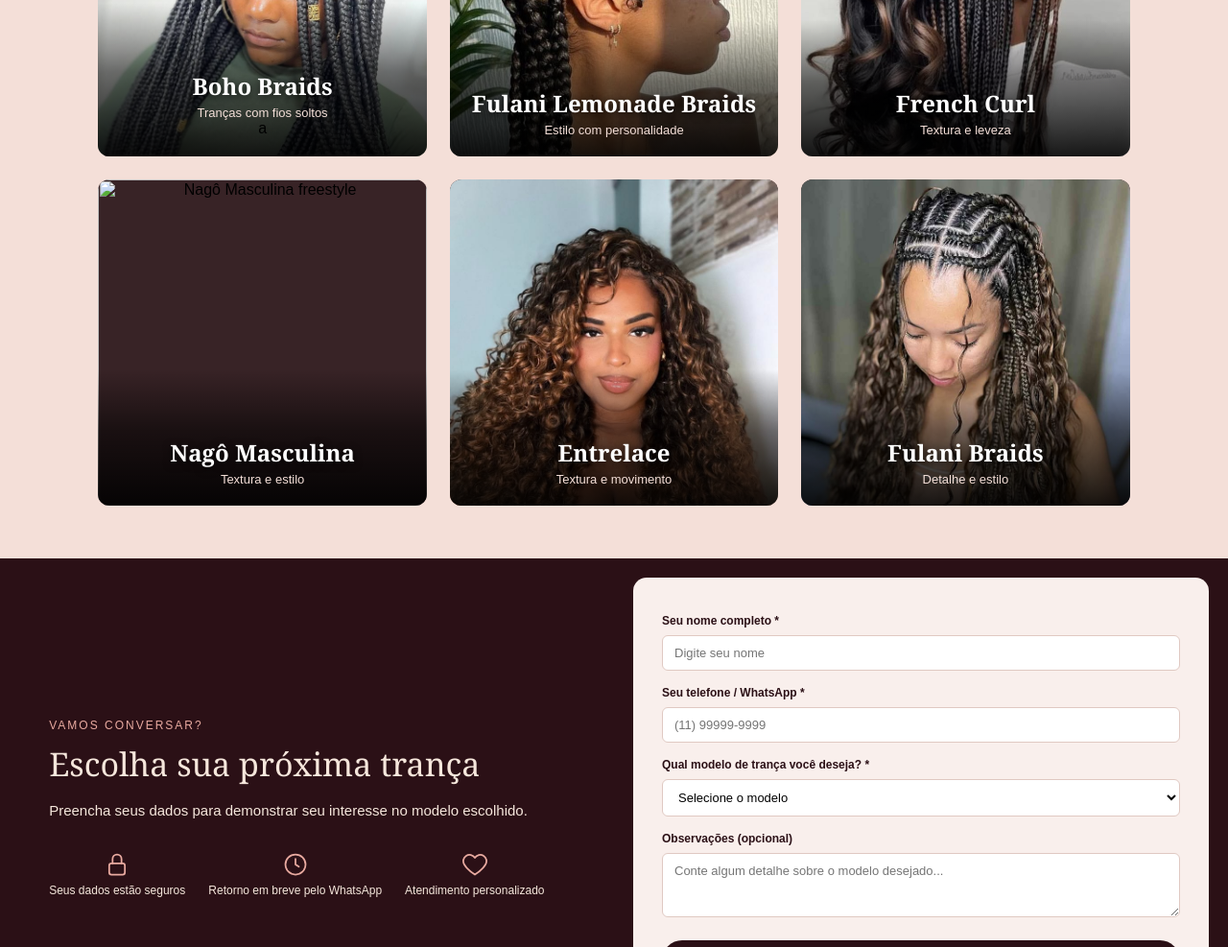
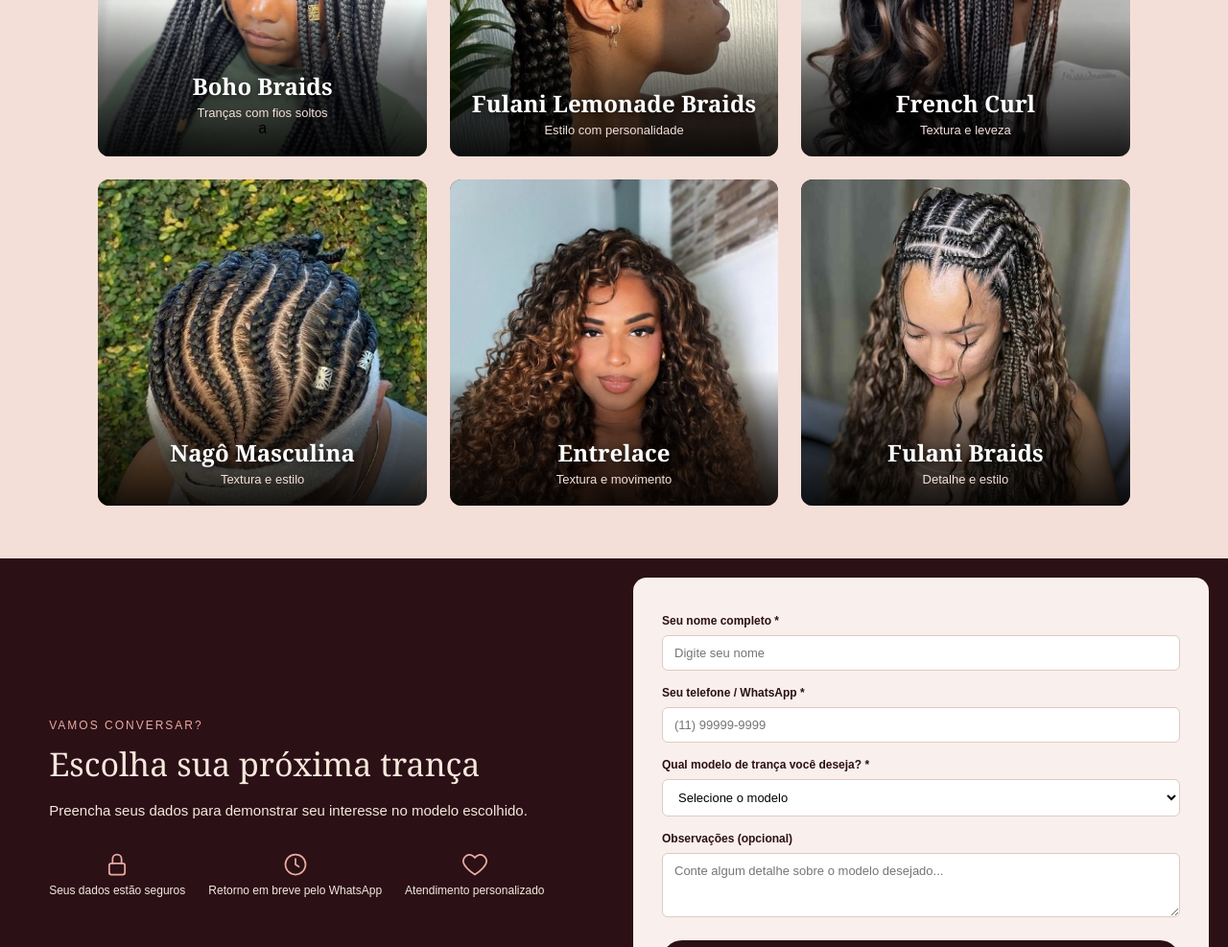
Before and after one commit to Marianagarcez-maker/Trancas-da-Ana-, a plain HTML site: page index.htm in a window 1280 px wide. Shown: the part 1889-2876 px from the top of the page at 96% size. Drawn offline with Linux system fonts and the light colour scheme.

Commit message:
Update index.htm

```diff
--- a/index.htm
+++ b/index.htm
@@ -168,7 +168,7 @@
             </div>
 
             <div class="card">
-                <img src="Imagens/nago-masculino.jpeg" alt="Nagô Masculina freestyle">
+                <img src="Imagens/nago-masculina.jpeg" alt="Nagô Masculina freestyle">
                 <div class="descricao">
                     <h3>Nagô Masculina</h3>
                     <p>Textura e estilo</p>
```
